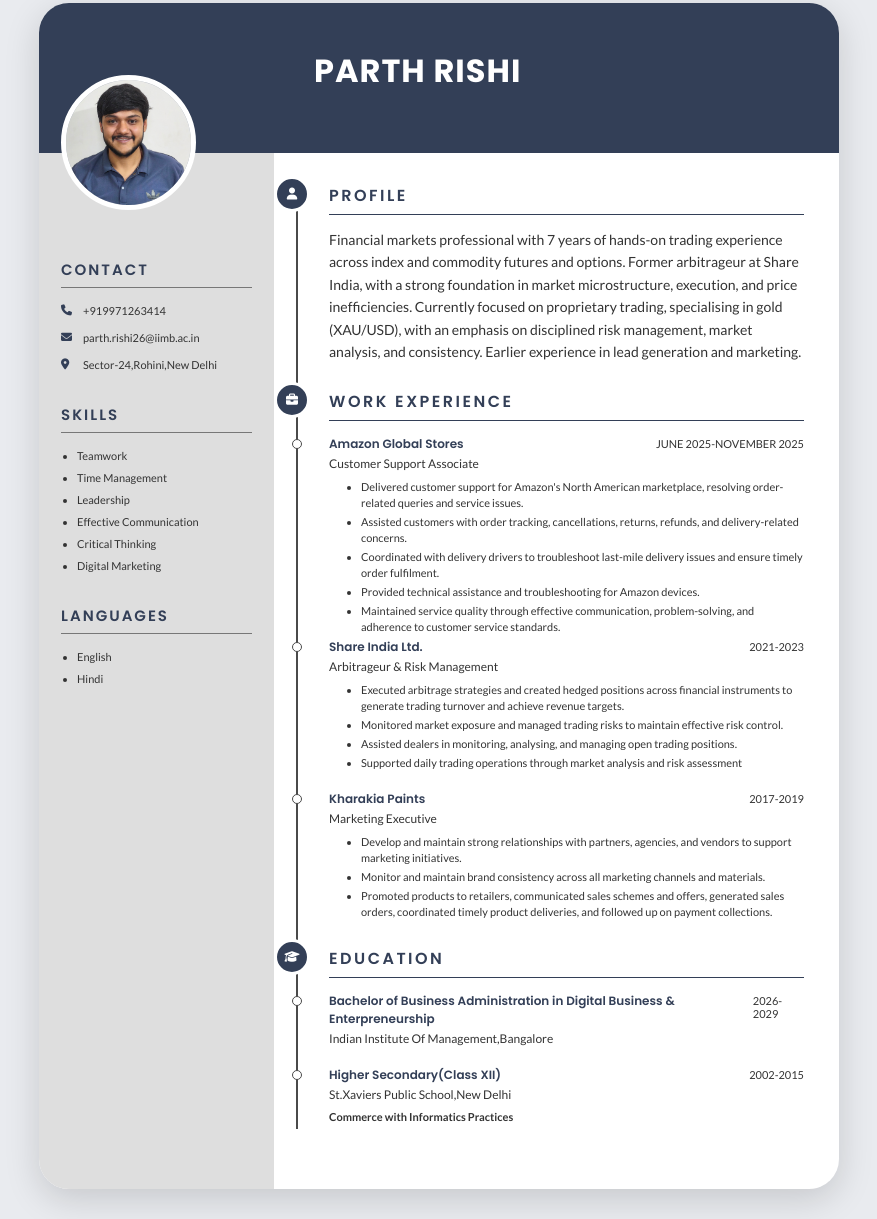
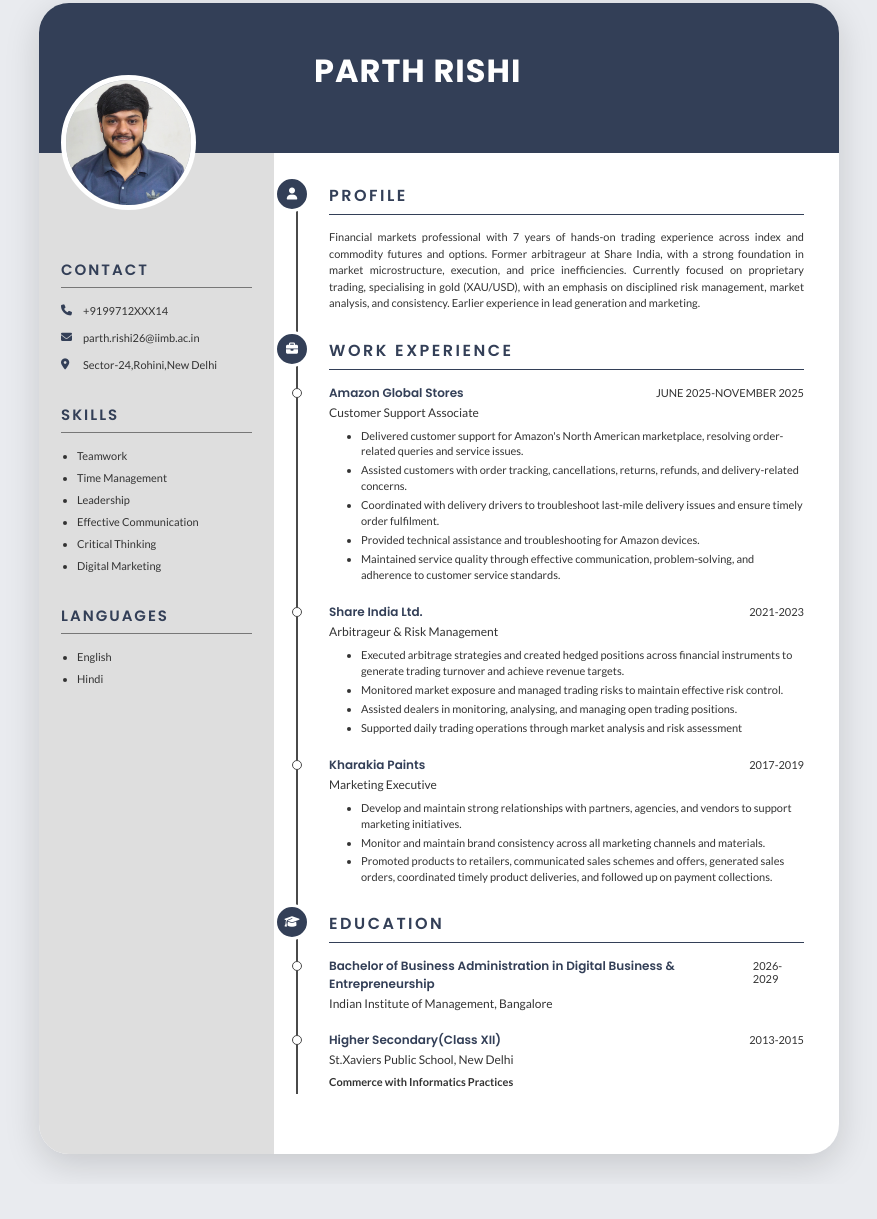
Before and after one commit to parthrishi97/website-project, a plain HTML site: page resume.html in a window 1280 px wide. Shown: the part 27-1246 px from the top of the page, without its empty margins (201-1078 px from the left). After the commit the page ends 1211 px from the top, so only its background shows below. Drawn offline with Linux system fonts and the light colour scheme.

Commit message:
Update resume.html

```diff
--- a/resume.html
+++ b/resume.html
@@ -28,7 +28,7 @@
       <section>
         <h2>Contact</h2>
         <ul class="contact">
-          <li><i class="fa-solid fa-phone"></i> +919971263414</li>
+          <li><i class="fa-solid fa-phone"></i> +9199712XXX14</li>
           <li><i class="fa-solid fa-envelope"></i> parth.rishi26@iimb.ac.in</li>
           <li><i class="fa-solid fa-location-dot"></i> Sector-24,Rohini,New Delhi</li>
 
@@ -66,8 +66,7 @@
       <section class="block">
         <span class="icon"><i class="fa-solid fa-user"></i></span>
         <h2>Profile</h2>
-        <p class="profile-text">
-         <p style="font-size: 14px; line-height: 1.6;"> Financial markets professional with 7 years of hands-on trading experience across index and commodity futures and options. Former arbitrageur at Share India, with a strong foundation in market microstructure, execution, and price inefficiencies. Currently focused on proprietary trading, specialising in gold (XAU/USD), with an emphasis on disciplined risk management, market analysis, and consistency. Earlier experience in lead generation and marketing.</p>
+        <p class="profile-text" id="profile-summary"style="font-size: 11px; line-height: 1.5;">Financial markets professional with 7 years of hands-on trading experience across index and commodity futures and options. Former arbitrageur at Share India, with a strong foundation in market microstructure, execution, and price inefficiencies. Currently focused on proprietary trading, specialising in gold (XAU/USD), with an emphasis on disciplined risk management, market analysis, and consistency. Earlier experience in lead generation and marketing.</p>
         </p>
       </section>
 
@@ -78,7 +77,7 @@
         <div class="entry">
           <div class="entry-head">
             <h3>Amazon Global Stores</h3>
-            <span class="date">June 2025-November 2025
+            <span class="date">June 2025-November 2025</span>
           </div>
           <p class="sub">Customer Support Associate </p>
          <ul>
@@ -88,7 +87,7 @@
           <li>Provided technical assistance and troubleshooting for Amazon devices.</li>
           <li>Maintained service quality through effective communication, problem-solving, and adherence to customer service standards.</li>
          </ul>
-
+        </div>
         <div class="entry">
           <div class="entry-head">
             <h3>Share India Ltd. </h3>
@@ -123,19 +122,19 @@
 
         <div class="entry">
           <div class="entry-head">
-            <h3>Bachelor of Business Administration in Digital Business &amp; Enterpreneurship </h3>
+            <h3>Bachelor of Business Administration in Digital Business &amp; Entrepreneurship </h3>
             <span class="date">2026-2029 </span>
           </div>
-          <p class="sub">Indian Institute Of Management,Bangalore</p>
+          <p class="sub">Indian Institute of Management, Bangalore</p>
 
         </div>
 
         <div class="entry">
           <div class="entry-head">
             <h3>Higher Secondary(Class XII)</h3>
-            <span class="date">2002-2015</span>
+            <span class="date">2013-2015</span>
           </div>
-          <p class="sub">St.Xaviers Public School,New Delhi
+          <p class="sub">St.Xaviers Public School, New Delhi
           <p class="gpa">Commerce with Informatics Practices</p>
         </div>
       </section>
```
